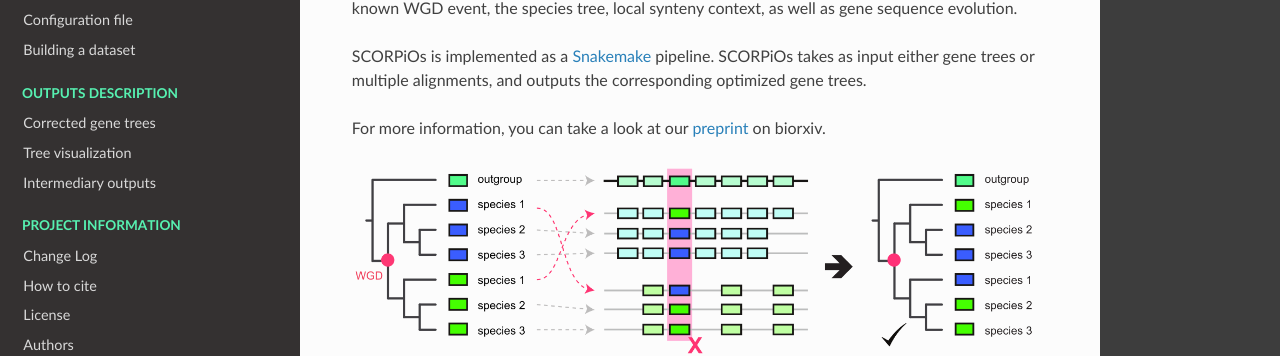
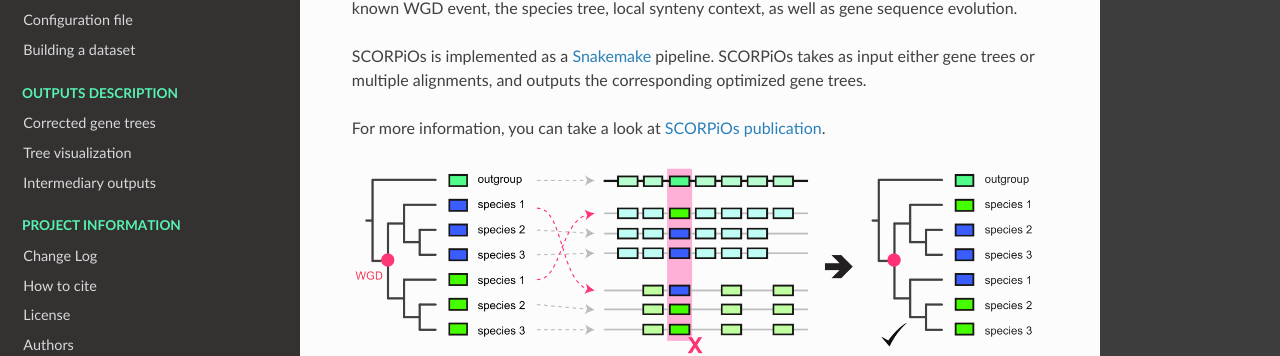
Before and after one commit to DyogenIBENS/SCORPIOS, a Sphinx documentation site: the page built from doc/index.rst, in a window 1280 px wide and 1220 px high. Shown: the part 294-650 px from the top of the window. Built offline with Sphinx 7.4.7 and the Read the Docs theme 2.0.0, drawn with Linux system fonts in a browser that asks for light colours.

Commit message:
change preprint to article

```diff
--- a/doc/index.rst
+++ b/doc/index.rst
@@ -24,7 +24,7 @@ SCORPiOs is a **synteny-guided gene tree correction pipeline** for clades that h
 
 SCORPiOs is implemented as a `Snakemake <https://snakemake.readthedocs.io/en/stable/>`_ pipeline. SCORPiOs takes as input either gene trees or multiple alignments, and outputs the corresponding optimized gene trees.
 
-For more information, you can take a look at our `preprint <https://www.biorxiv.org/content/10.1101/2020.01.30.926915v1.full>`_ on biorxiv.
+For more information, you can take a look at `SCORPiOs publication <https://doi.org/10.1093/molbev/msaa149>`_.
 
 .. image:: https://raw.githubusercontent.com/DyogenIBENS/SCORPIOS/master/doc/img/scorpios_illustrated.png
 
```
